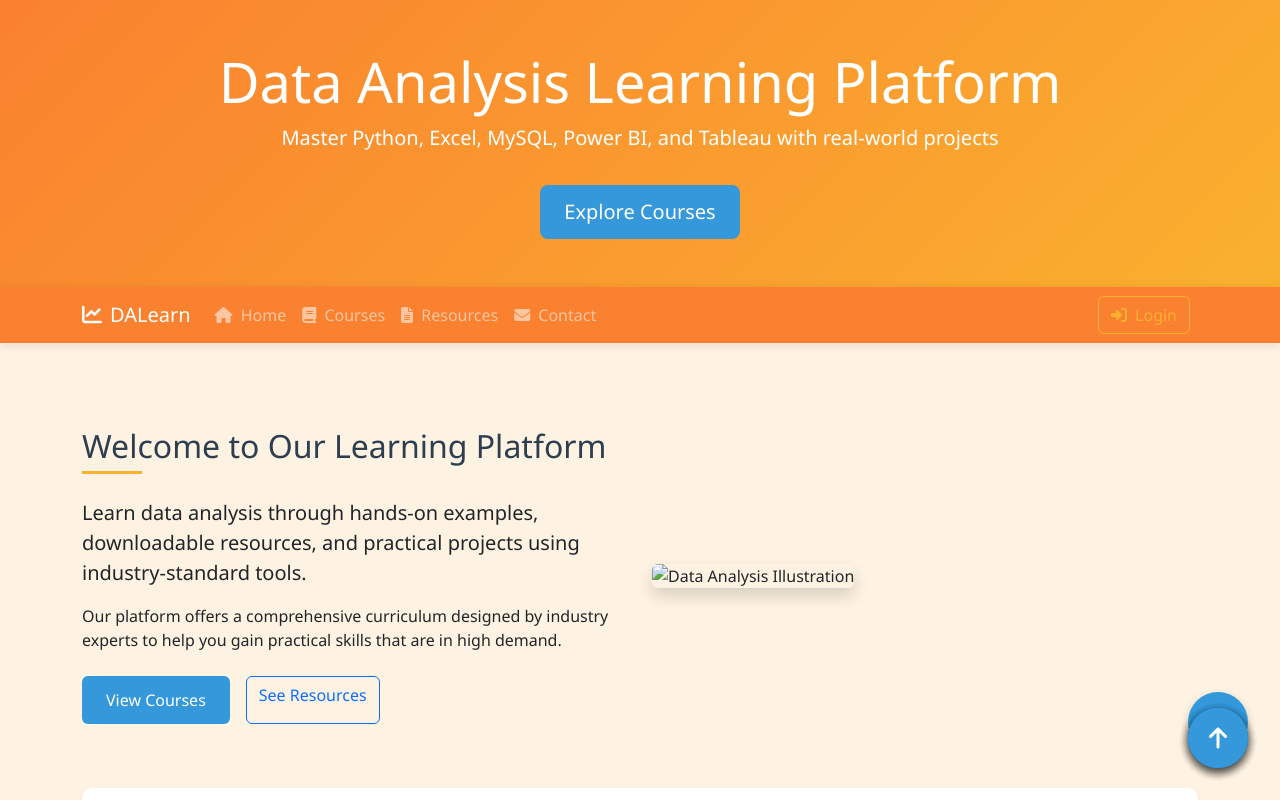
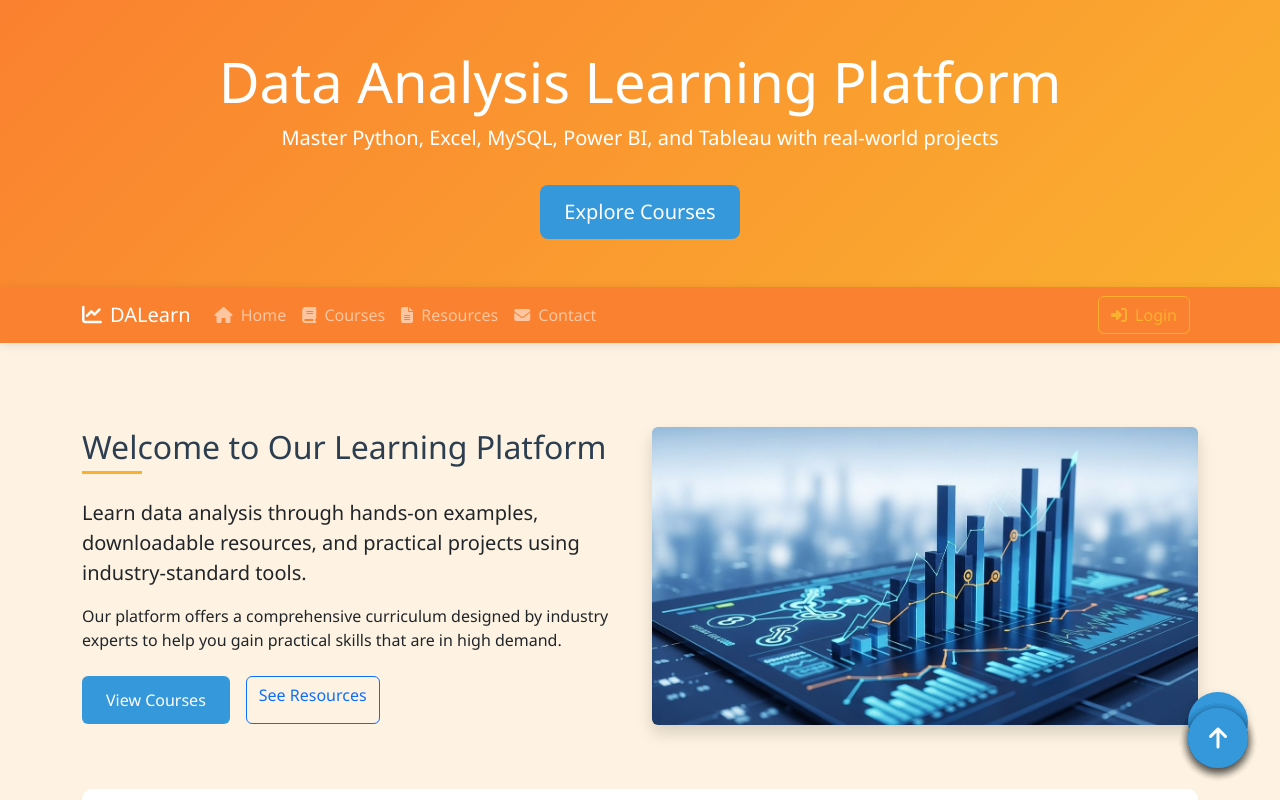
Before and after one commit to divyagovind22/My-site, a plain HTML site: page data-analysis.html in a window 1280 px wide. Shown: the top 800 px of the page. Drawn offline with nearby package versions, Linux system fonts and the light colour scheme.

Commit message:
Update data-analysis.html

```diff
--- a/data-analysis.html
+++ b/data-analysis.html
@@ -316,7 +316,7 @@
           </div>
         </div>
         <div class="col-lg-6 d-none d-lg-block">
-          <img src="data illustration.avif" alt="Data Analysis Illustration" class="img-fluid rounded shadow">
+          <img src="data illustration.jpg" alt="Data Analysis Illustration" class="img-fluid rounded shadow">
         </div>
       </div>
     </section>
```
